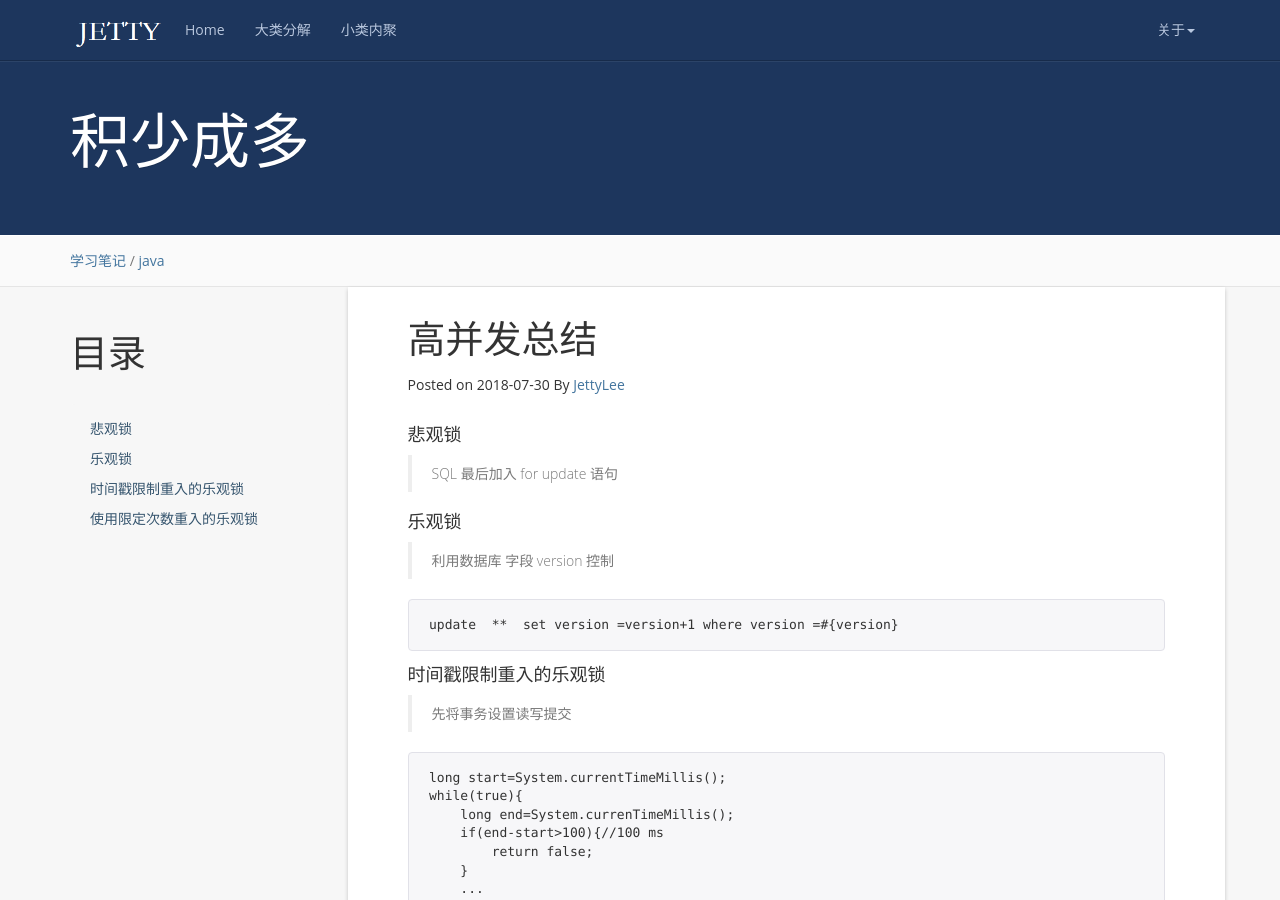
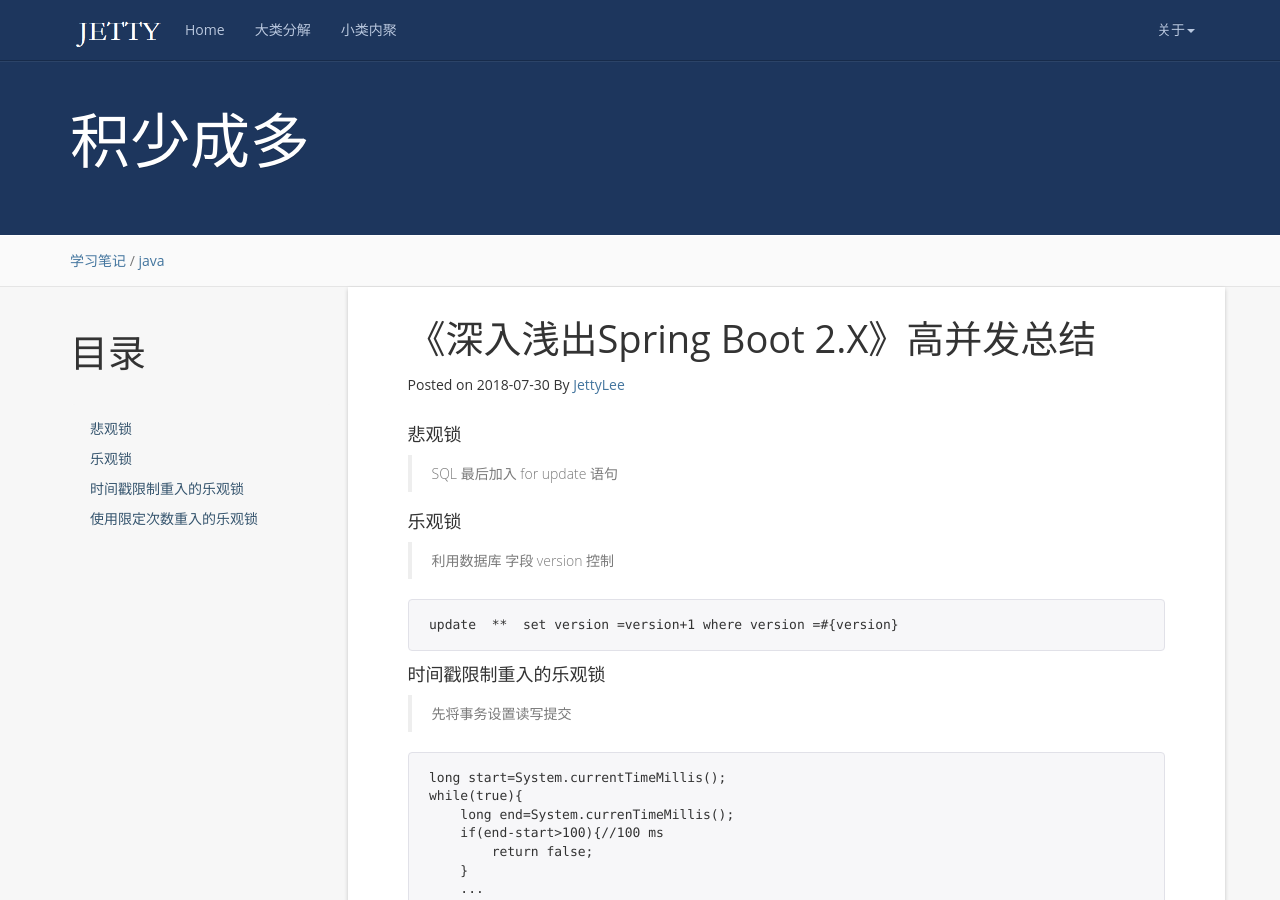
Before and after one commit to JettyLee/blog, a Jekyll site: the page built from _posts/2018-07-30-高并发锁.md, in a window 1280 px wide and 900 px high. Built offline with Jekyll 4.4.1, drawn with Linux system fonts in a browser that asks for light colours; comment, search, counter and statistics services are not loaded.

Commit message:
修改标题

```diff
--- a/_posts/2018-07-30-高并发锁.md
+++ b/_posts/2018-07-30-高并发锁.md
@@ -1,6 +1,6 @@
 ---
 layout: post
-title:  "高并发总结"
+title:  "《深入浅出Spring Boot 2.X》高并发总结"
 date:   2018-07-30 18:00:00 +0800
 categories: 学习笔记
 tag: java
```
Also changed, not shown: _posts/2018-07-30-spring.md (+1 -1 lines).
